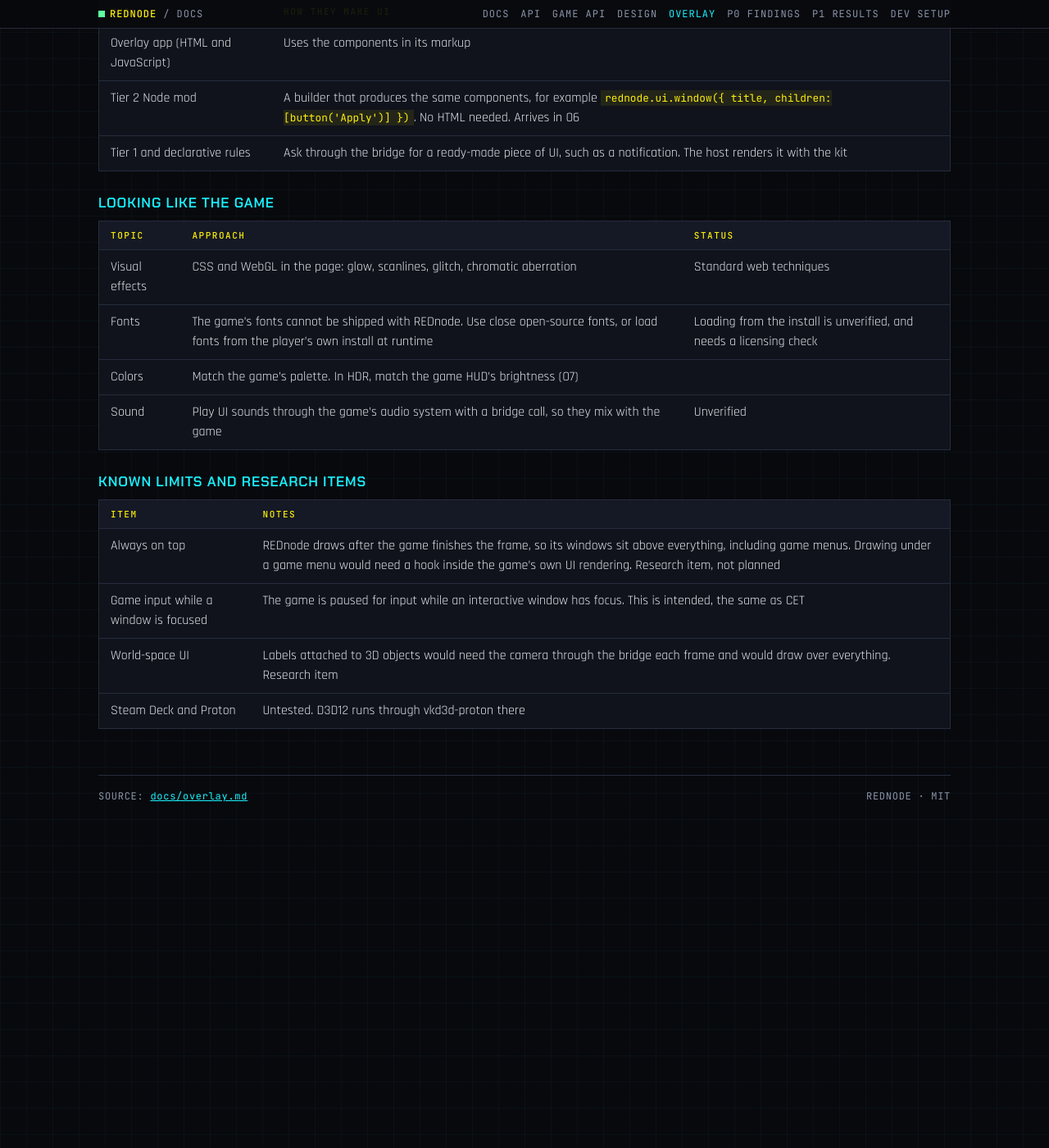
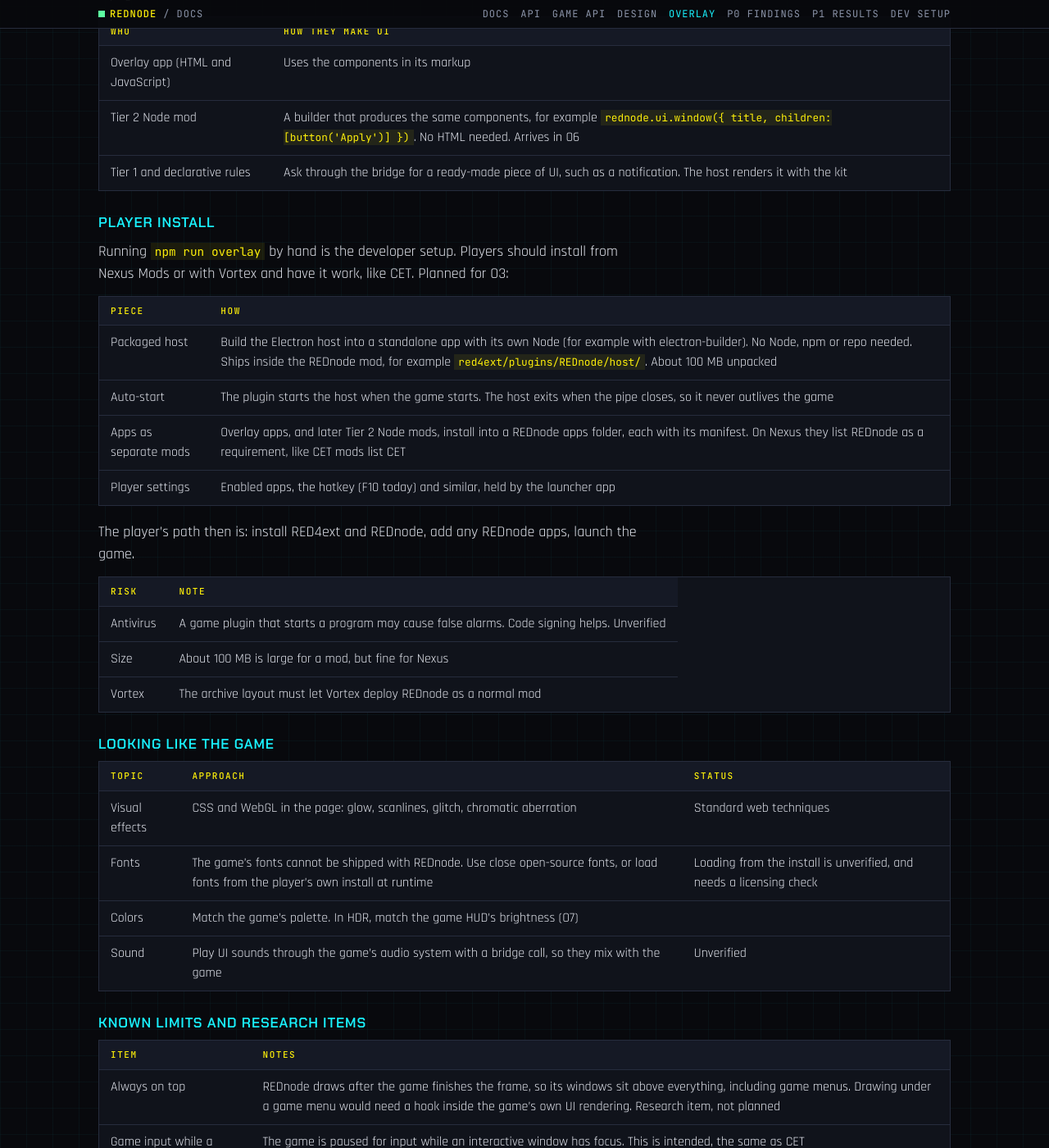
Before and after one commit to CyberbuildsAI/REDnode, a Jekyll site: the page built from docs/overlay.md, in a window 1280 px wide and 1400 px high, scrolled down 9561 px. Shown: the whole window at 82% size. Built offline with Jekyll 4.4.1, drawn with Linux system fonts in a browser that asks for light colours; our own code applies the rules of GitHub Pages for plain Markdown files; before the commit the page ends 10605 px from its top, so only the background shows below that; some of the changed text lies outside the part shown.

Commit message:
Plan the player install: packaged host, auto-start, apps as mods
Co-Authored-By: Claude Opus 5.5 <noreply@anthropic.com>

```diff
--- a/docs/overlay.md
+++ b/docs/overlay.md
@@ -180,7 +180,7 @@ Rules that make borderless windows behave:
 |---|---|---|
 | **O1 Windows** | Several windows, each with its own texture and placement. Drag handles, focus, z-order, click-through on transparent pixels, saved positions. Drag runs in the plugin, at the game's frame rate | Two demo windows can be dragged, overlapped and focused. Clicks pass through transparent parts |
 | **O2 UI kit** | `@rednode/ui`: web components with the `rednode` and `game` themes, keyboard and gamepad navigation, UI sounds through the game. See [UI kit](#ui-kit) | A titled window with widgets, and a borderless native-style button, both built from markup only |
-| **O3 Apps** | App folders with a `rednode-app.json` manifest (id, name, entry page, kind, size, anchor). The host loads every app it finds. A launcher app, built with the UI kit, opens and closes the others | A third-party style app in its own folder loads without changing the host |
+| **O3 Apps** | App folders with a `rednode-app.json` manifest (id, name, entry page, kind, size, anchor). The host loads every app it finds. A launcher app, built with the UI kit, opens and closes the others. **Player install:** the host packaged as a standalone app and started by the plugin (see [Player install](#player-install)) | A packaged build copied into the game folder starts on its own with the game, and a third-party style app in its own folder loads without changing the host |
 | **O4 HUD widgets** | The `hud` kind, anchors, and `hideWith`, driven by game UI state events from the bridge. Research which game state shows menus, photo mode and scenes | A HUD widget sits at a screen edge, never takes input, and hides in menus and photo mode |
 | **O5 Performance** | Shared GPU textures: Chromium renders to a D3D11 texture that the plugin opens in D3D12, so no pixel copy through the pipe. Updates only for changed regions. Measure memory and GPU cost | Several animated windows at 4K with no visible frame drop. Numbers recorded |
 | **O6 One runtime** | The overlay host becomes the Tier 2 runtime: Node mods and overlay apps in one process, one `rednode` package for both. Bridge methods grow from the two demo calls into the real API, generated from the game API data. Node mods get the UI builder | A Node mod and an overlay app use the same API call and get the same answer. A Node mod opens a window without writing HTML |
@@ -255,6 +255,25 @@ Every REDnode kernel reaches the same widgets, because only the overlay host can
 | Tier 2 Node mod | A builder that produces the same components, for example `rednode.ui.window({ title, children: [button('Apply')] })`. No HTML needed. Arrives in O6 |
 | Tier 1 and declarative rules | Ask through the bridge for a ready-made piece of UI, such as a notification. The host renders it with the kit |
 
+### Player install
+
+Running `npm run overlay` by hand is the developer setup. Players should install from Nexus Mods or with Vortex and have it work, like CET. Planned for O3:
+
+| Piece | How |
+|---|---|
+| Packaged host | Build the Electron host into a standalone app with its own Node (for example with electron-builder). No Node, npm or repo needed. Ships inside the REDnode mod, for example `red4ext/plugins/REDnode/host/`. About 100 MB unpacked |
+| Auto-start | The plugin starts the host when the game starts. The host exits when the pipe closes, so it never outlives the game |
+| Apps as separate mods | Overlay apps, and later Tier 2 Node mods, install into a REDnode apps folder, each with its manifest. On Nexus they list REDnode as a requirement, like CET mods list CET |
+| Player settings | Enabled apps, the hotkey (F10 today) and similar, held by the launcher app |
+
+The player's path then is: install RED4ext and REDnode, add any REDnode apps, launch the game.
+
+| Risk | Note |
+|---|---|
+| Antivirus | A game plugin that starts a program may cause false alarms. Code signing helps. Unverified |
+| Size | About 100 MB is large for a mod, but fine for Nexus |
+| Vortex | The archive layout must let Vortex deploy REDnode as a normal mod |
+
 ### Looking like the game
 
 | Topic | Approach | Status |
```
